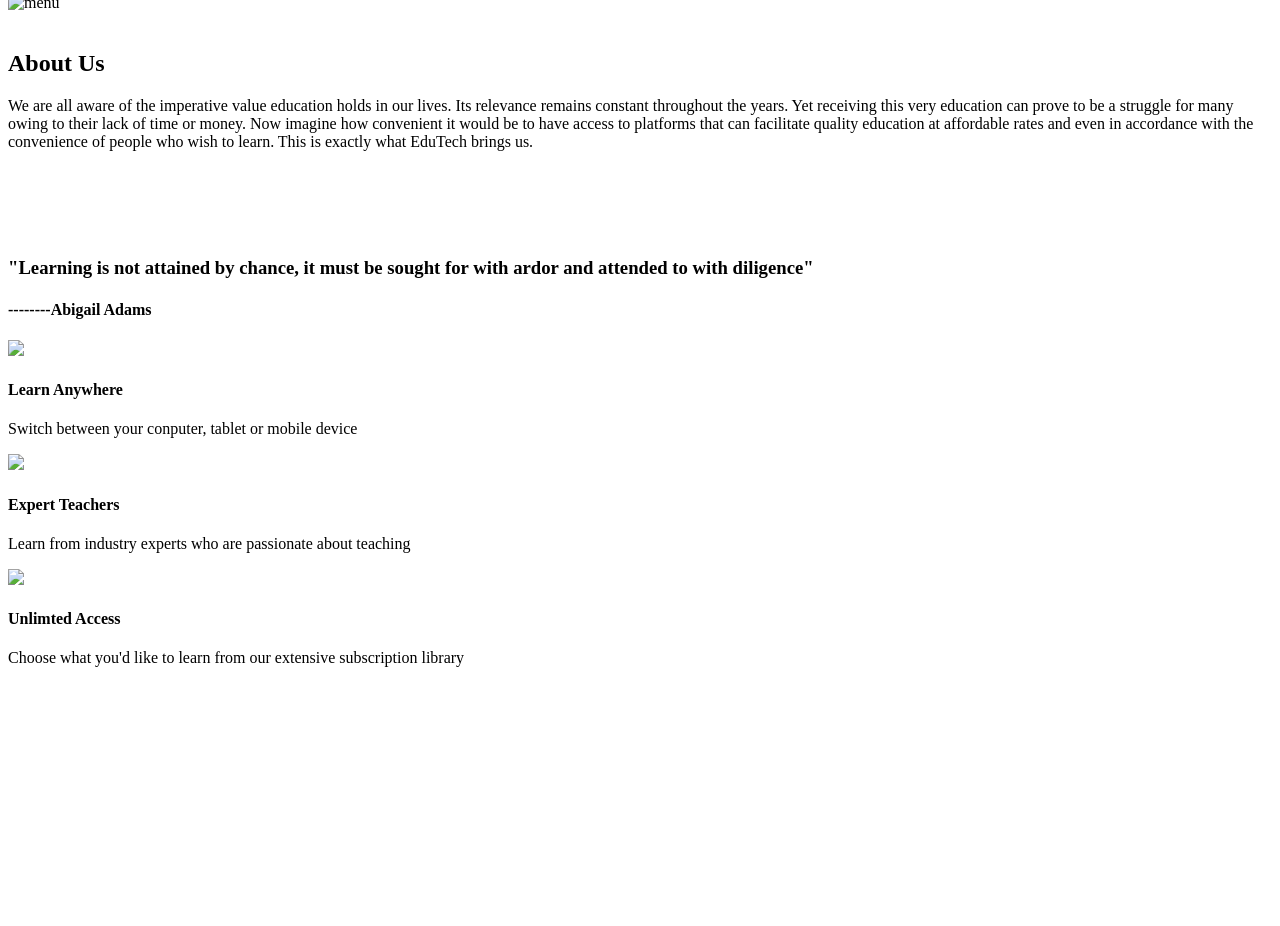
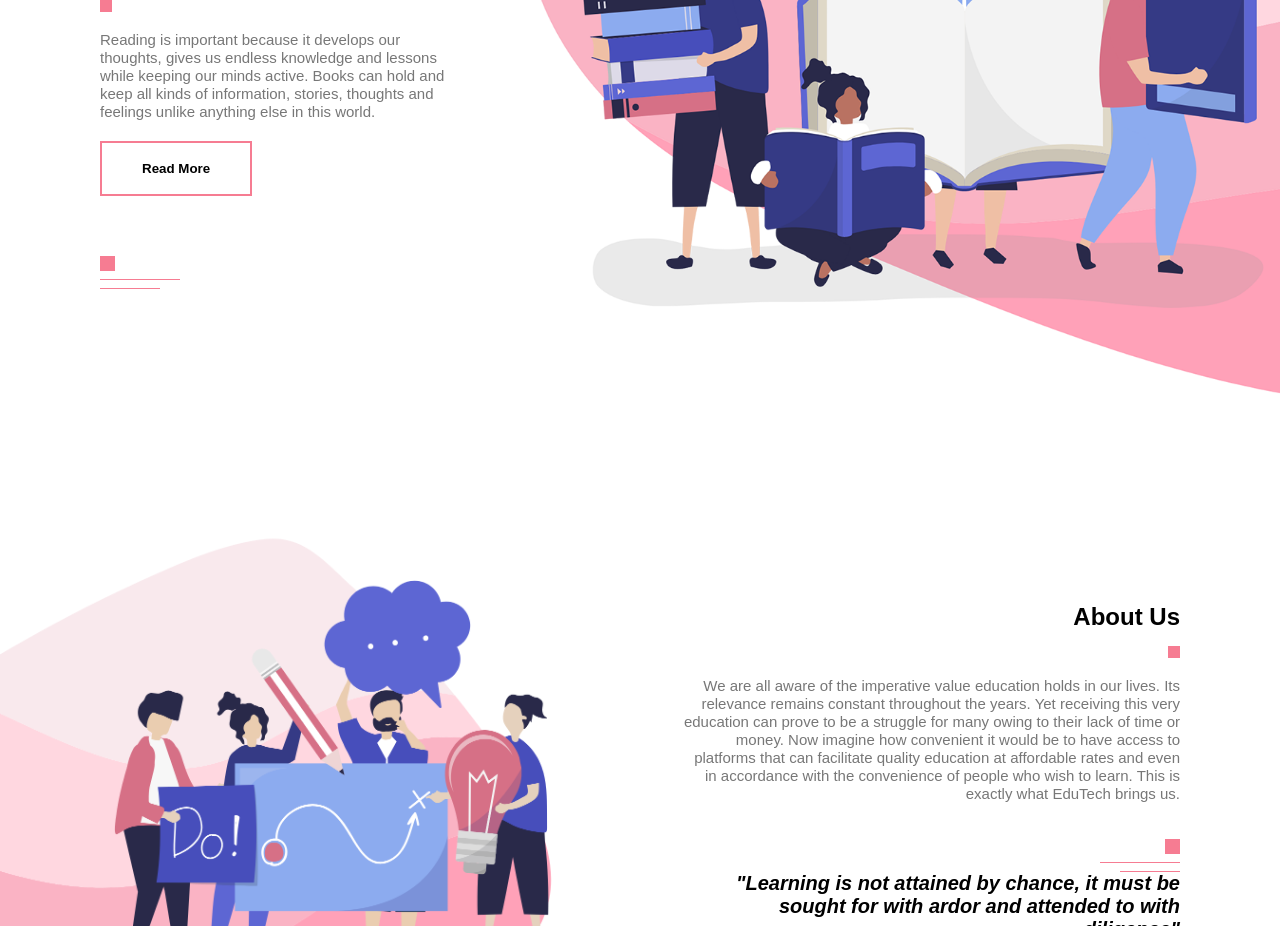
Before and after one commit to Firoz01/Xypo, a plain HTML site: page index.html in a window 1280 px wide. Shown: the part 375-1301 px from the top of the page. Before the commit the page ends 1058 px from the top, so only its background shows below. Drawn offline with Linux system fonts and the light colour scheme; the site is published under a folder, as on GitHub Pages, so addresses that start at the root find nothing.

Commit message:
fixing css and image error by removing /

```diff
--- a/index.html
+++ b/index.html
@@ -4,14 +4,14 @@
     <meta charset="UTF-8">
     <meta http-equiv="X-UA-Compatible" content="IE=edge">
     <meta name="viewport" content="width=device-width, initial-scale=1.0">
-    <link rel="stylesheet" href="../style.css">
+    <link rel="stylesheet" href="style.css">
     <title>Xypo Website</title>
 </head>
 <body>
 
     <section id="header">
         <div class="container">
-            <img src="/images/logo.png" class="logo" alt="Logo">
+            <img src="images/logo.png" class="logo" alt="">
             <div class="header-text">
                 <h1>Books are not only to entertain us,<br>But also inspire us.</h1>
                 <span class="square"></span>
@@ -40,14 +40,14 @@
         </ul>
     </nav>
     <div id="menuBtn">
-        <img src="/images/menu.png" id="menu" alt="menu">
+        <img src="images/menu.png" id="menu" alt="">
     </div>
 
     <!---about  -->
 
     <section id="about">
         <div class="about-left-col">
-            <img src="/images/about.png" alt="">
+            <img src="images/about.png" alt="">
         </div>
         <div class="about-right-col">
             <div class="about-text">
@@ -74,23 +74,23 @@
     <section id="features">
         <div class="feature-row">
             <div class="feature-col">
-                <img src="/images/pic-1.png">
+                <img src="images/pic-1.png">
                 <h4>Learn Anywhere</h4>
                 <p>Switch between your conputer, tablet or mobile device</p>
             </div>
             <div class="feature-col">
-                <img src="/images/pic-2.png">
+                <img src="images/pic-2.png">
                 <h4>Expert Teachers</h4>
                 <p>Learn from industry experts who are passionate about teaching</p>
             </div>
             <div class="feature-col">
-                <img src="/images/pic-3.png">
+                <img src="images/pic-3.png">
                 <h4>Unlimted Access</h4>
                 <p>Choose what you'd like to learn from our extensive subscription library</p>
             </div>
         </div>
     </section>
 
-    <script src="/main.js"></script>
+    <script src="./main.js"></script>
 </body>
 </html>
--- a/style.css
+++ b/style.css
@@ -5,7 +5,7 @@
 }
 #header{
     height: 100vh;
-    background: url(/images/background.png);
+    background: url(./images/background.png);
     background-position: center;
     background-size: cover;
 }
```
